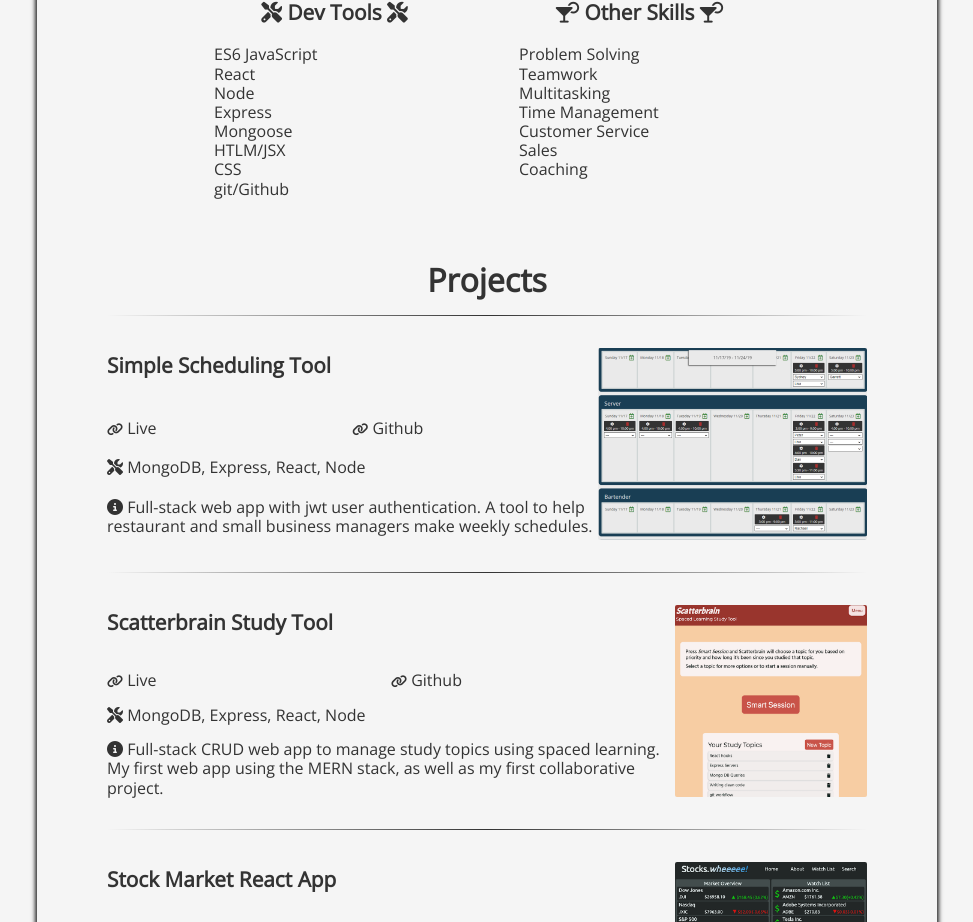
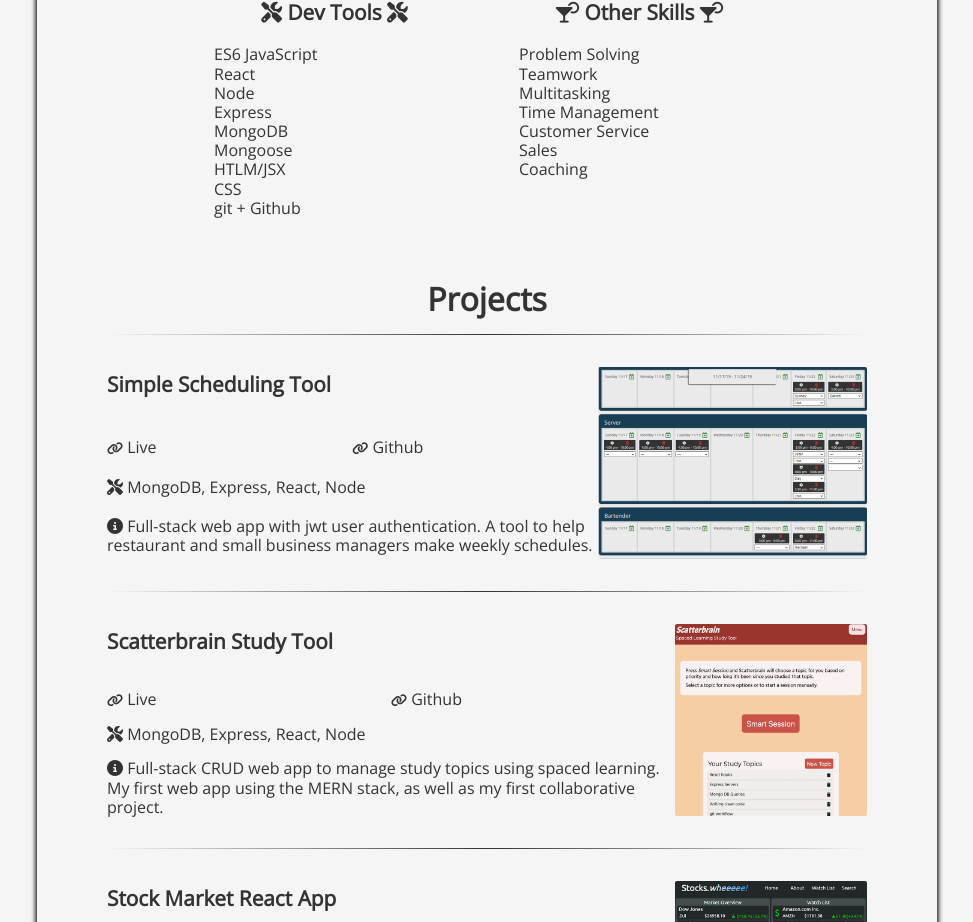
Before and after one commit to djclayton21/personal-portfolio, a React (Create React App) app: page / in a window 1280 px wide. Shown: the part 920-1842 px from the top of the page, without its empty margins (153-1126 px from the left). Built offline with nearby package versions, Linux system fonts and the light colour scheme.

Commit message:
updated skills list to fix  typo/ missing skill

```diff
--- a/src/Skills/Skills.js
+++ b/src/Skills/Skills.js
@@ -18,10 +18,11 @@ const Skills = () => {
 					<li>React</li>
 					<li>Node</li>
 					<li>Express</li>
+					<li>MongoDB</li>
 					<li>Mongoose</li>
 					<li>HTLM/JSX</li>
 					<li>CSS</li>
-					<li>git/Github</li>
+					<li>git + Github</li>
 				</ul>
 			</div>
 			<div className="skills-other">
```
